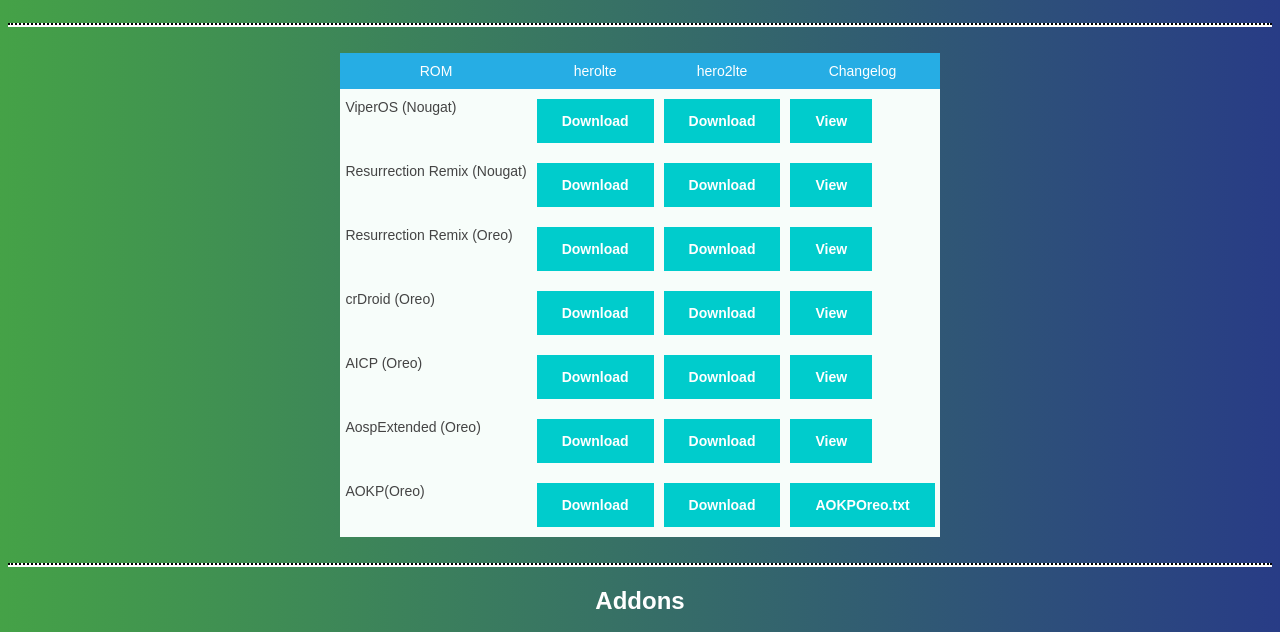
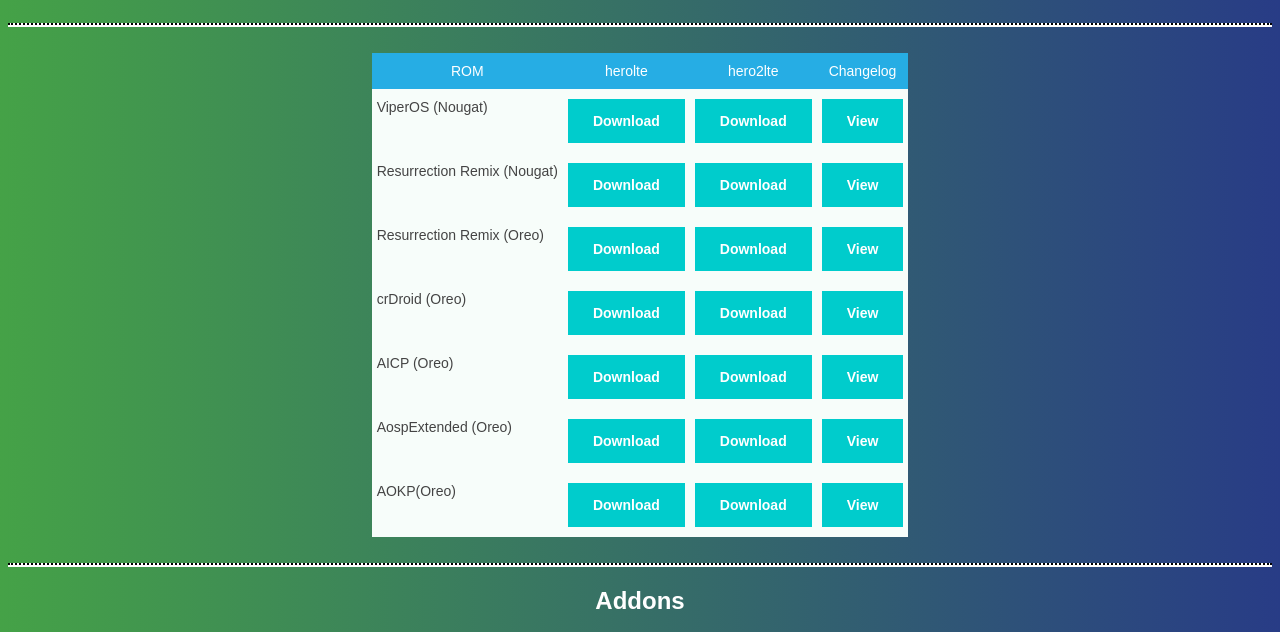
Before and after one commit to turboIukex5/turboIukex5.github.io, a plain HTML site: page index.html in a window 1280 px wide. Shown: the part 129-761 px from the top of the page. Drawn offline with Linux system fonts and the light colour scheme.

Commit message:
Closer to being live

```diff
--- a/index.html
+++ b/index.html
@@ -93,7 +93,7 @@ hr{color:white;border: none;height: 2px;background-color: white;border-top: 2px
     <td class="tg-yw4l"> AOKP(Oreo)</td>
     <td class="tg-yw4l"><a class=tk href="test">Download</a></td> <!-- herolte -->
     <td class="tg-yw4l"><a class=tk href="test">Download</a></td>
-    <td class="tg-yw4l"><a class=tk href="test">AOKPOreo.txt</a></td> <!--Changelog -->
+    <td class="tg-yw4l"><a class=tk href="AOKPOreo.txt">View</a></td> <!--Changelog -->
   </tr>
 </table>
 <br>
```
Also changed, not shown: AICPOreo.txt, AOKPOreo.txt, AospExtendedOreo.txt, ResurrectionRemixNougat.txt, ResurrectionRemixOreo.txt, ViperOSNougat.txt, crDroidOreo.txt.
